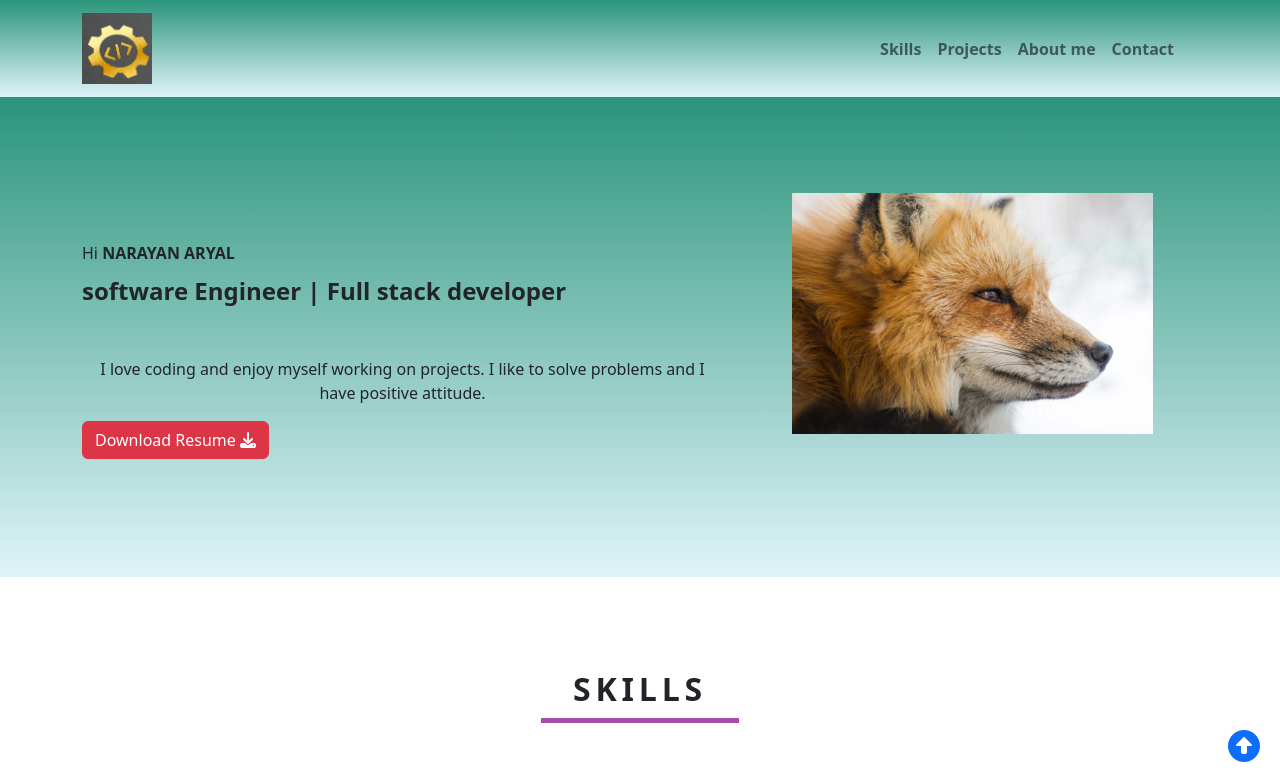
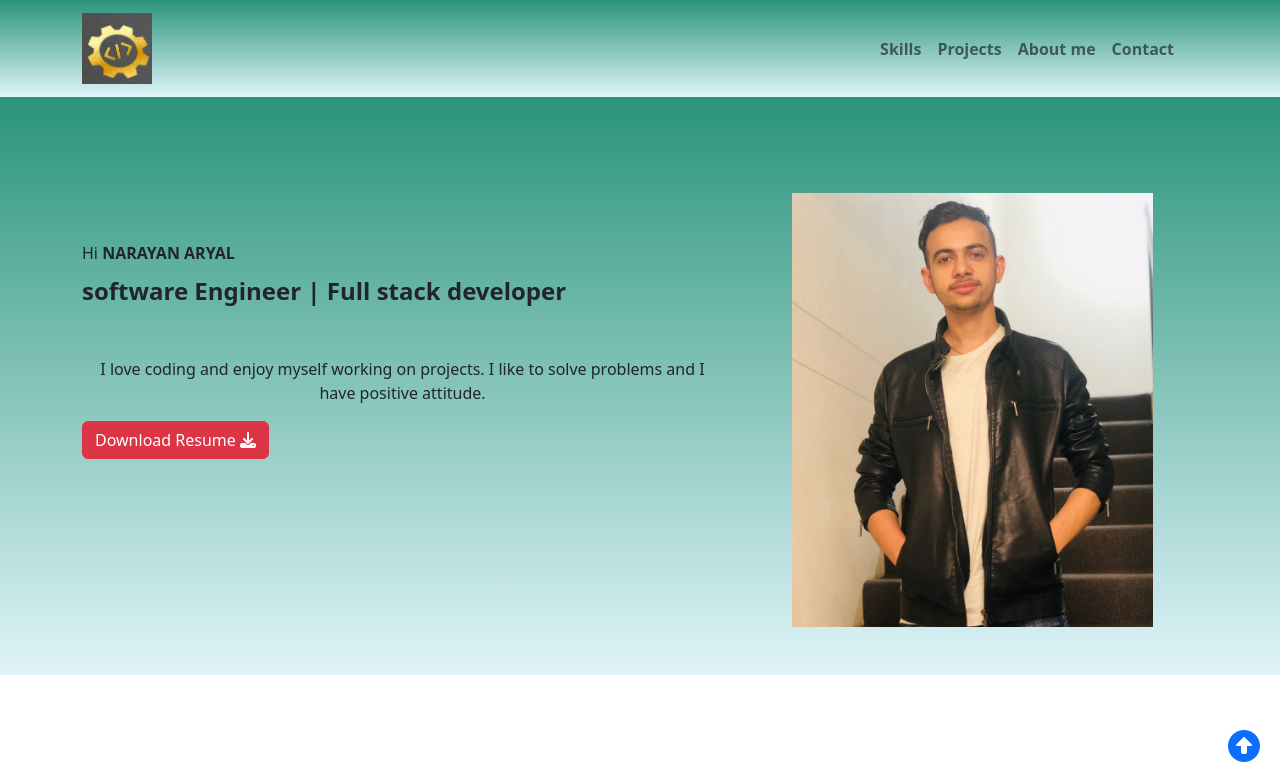
Before and after one commit to Emprcode/My_Portfolio, a React (Create React App) app: page / in a window 1280 px wide. Shown: the top 774 px of the page. Built offline with nearby package versions, Linux system fonts and the light colour scheme.

Commit message:
modefied

```diff
--- a/src/components/Hero.js
+++ b/src/components/Hero.js
@@ -1,5 +1,5 @@
 import React from "react";
-import fox from "../assets/fox.jpg";
+import image from "../assets/my_image.jpeg";
 
 export const Hero = () => {
   return (
@@ -9,7 +9,7 @@ export const Hero = () => {
           {/* <!-- .row>.col*2  --> */}
           <div class="row py-5 ">
             <div class="col-md-5 text-center order-md-2 mt-5 ">
-              <img src={fox} alt="my-image" width="80%" />
+              <img src={image} alt="my-image" width="80%" />
             </div>
             <div class="col-md-7 mt-5 pt-5 ">
               Hi <span class="fw-bold">NARAYAN ARYAL</span>
```
Also changed, not shown: src/assets/my_image.jpeg (added).
